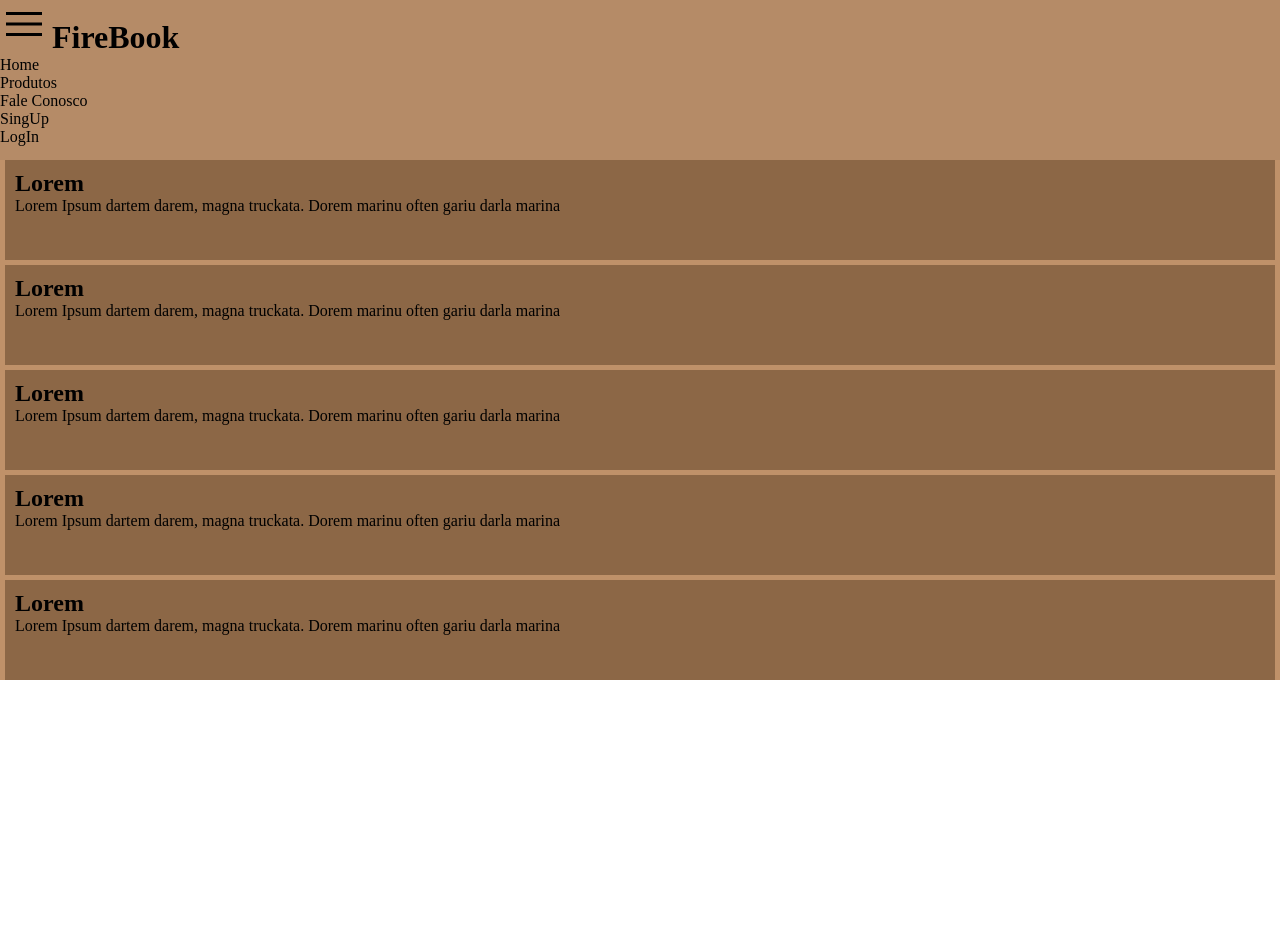
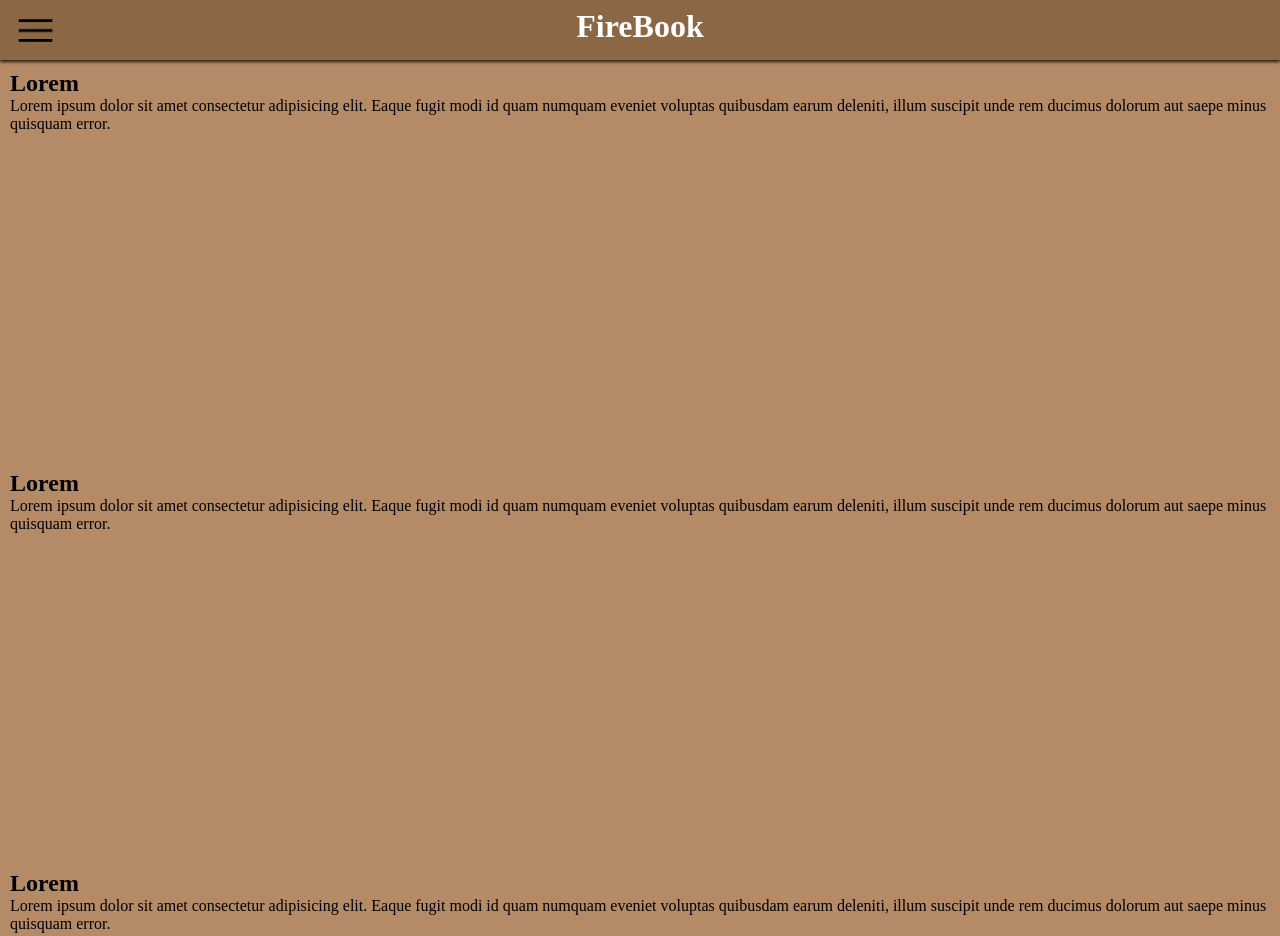
Before and after one commit to VitorMours/LandingPageProject, a plain HTML site: page index.html in a window 1280 px wide. Shown: the top 936 px of the page. Before the commit the page ends 800 px from the top, so only its background shows below. Drawn offline with Linux system fonts and the light colour scheme; a web font is replaced by a local one.

Commit message:
Fixing header and corerctig content

```diff
--- a/index.html
+++ b/index.html
@@ -10,9 +10,10 @@
 
 <body>
     <header>
+        <nav>
+            <div id="menu-div">
                 <img src="images/menu-icon.png" alt="png-menu" id="menu-image">
-                <h1>FireBook</h1>
-        <nav>
+
             <ul>
                 <li>Home</li>
                 <li>Produtos</li>
@@ -20,33 +21,40 @@
                 <li>SingUp</li>
                 <li>LogIn</li>
             </ul>
+            </div>
         </nav>
+                <span><h1>FireBook</h1></span>
     </header>
     <main>
         <section>
             <h1>Lorem</h1>
-            <article>Lorem Ipsum dartem darem, magna truckata.
-                Dorem marinu often gariu darla marina</article>
+            <article>Lorem ipsum dolor sit amet consectetur adipisicing elit.
+                Eaque fugit modi id quam numquam eveniet voluptas quibusdam earum deleniti,
+                illum suscipit unde rem ducimus dolorum aut saepe minus quisquam error.</article>
         </section>
         <section>
             <h1>Lorem</h1>
-            <article>Lorem Ipsum dartem darem, magna truckata.
-                Dorem marinu often gariu darla marina</article>
+            <article>Lorem ipsum dolor sit amet consectetur adipisicing elit.
+                Eaque fugit modi id quam numquam eveniet voluptas quibusdam earum deleniti,
+                illum suscipit unde rem ducimus dolorum aut saepe minus quisquam error.</article>
         </section>
         <section>
             <h1>Lorem</h1>
-            <article>Lorem Ipsum dartem darem, magna truckata.
-                Dorem marinu often gariu darla marina</article>
+            <article>Lorem ipsum dolor sit amet consectetur adipisicing elit.
+                Eaque fugit modi id quam numquam eveniet voluptas quibusdam earum deleniti,
+                illum suscipit unde rem ducimus dolorum aut saepe minus quisquam error.</article>
         </section>
         <section>
             <h1>Lorem</h1>
-            <article>Lorem Ipsum dartem darem, magna truckata.
-                Dorem marinu often gariu darla marina</article>
+            <article>Lorem ipsum dolor sit amet consectetur adipisicing elit.
+                Eaque fugit modi id quam numquam eveniet voluptas quibusdam earum deleniti,
+                illum suscipit unde rem ducimus dolorum aut saepe minus quisquam error.</article>
         </section>
         <section>
             <h1>Lorem</h1>
-            <article>Lorem Ipsum dartem darem, magna truckata.
-                Dorem marinu often gariu darla marina</article>
+            <article>Lorem ipsum dolor sit amet consectetur adipisicing elit.
+                Eaque fugit modi id quam numquam eveniet voluptas quibusdam earum deleniti,
+                illum suscipit unde rem ducimus dolorum aut saepe minus quisquam error.</article>
         </section>
     </main>
 
--- a/styles.css
+++ b/styles.css
@@ -21,30 +21,38 @@
     font-family: "Rubik";
 }
 header{
-    height: 20vh;
-    background-color:var(--background-color-3);
+    width: 100vw;
+    height: 60px;
+    color: white;
+    background-color:var(--background-color-1);
+    position:sticky;
+    top:0;
+
+    box-shadow: 0px 2px 3px var(--shadow);
 }
-header > h1{
-    text-align:center;
+header > nav > #menu-div{
+    display:left;
+    float:left;
+    box-sizing: border-box;
+    padding:1vh 1vw;
+}
+header > nav > #menu-div > img{width: 45px;
+}
+header > nav > #menu-div > ul{display:none;
+}
+header > span{
+    position:absolute;
+    top:1vh;
+    left:50%;
+    transform: translate(-50%);
+}
+header > nav > ul{display:none;}
 
+main{
+    background-color: var(--background-color-3);
+    padding:10px;
+}
+main > section{
+    height:50vh;
 
 }
-header > img{
-    display:inline-block;
-    align-items: center;
-}
-header > h1{
-    display:inline-block;
-    align-items: right;
-}
-main{
-    background-color:var(--background-color-2);
-}
-
-main > section{
-    height:10vh;
-    background-color:var(--background-color-1);
-    padding:10px;
-    margin:5px;
-    margin-top: 0px;
-}
```
